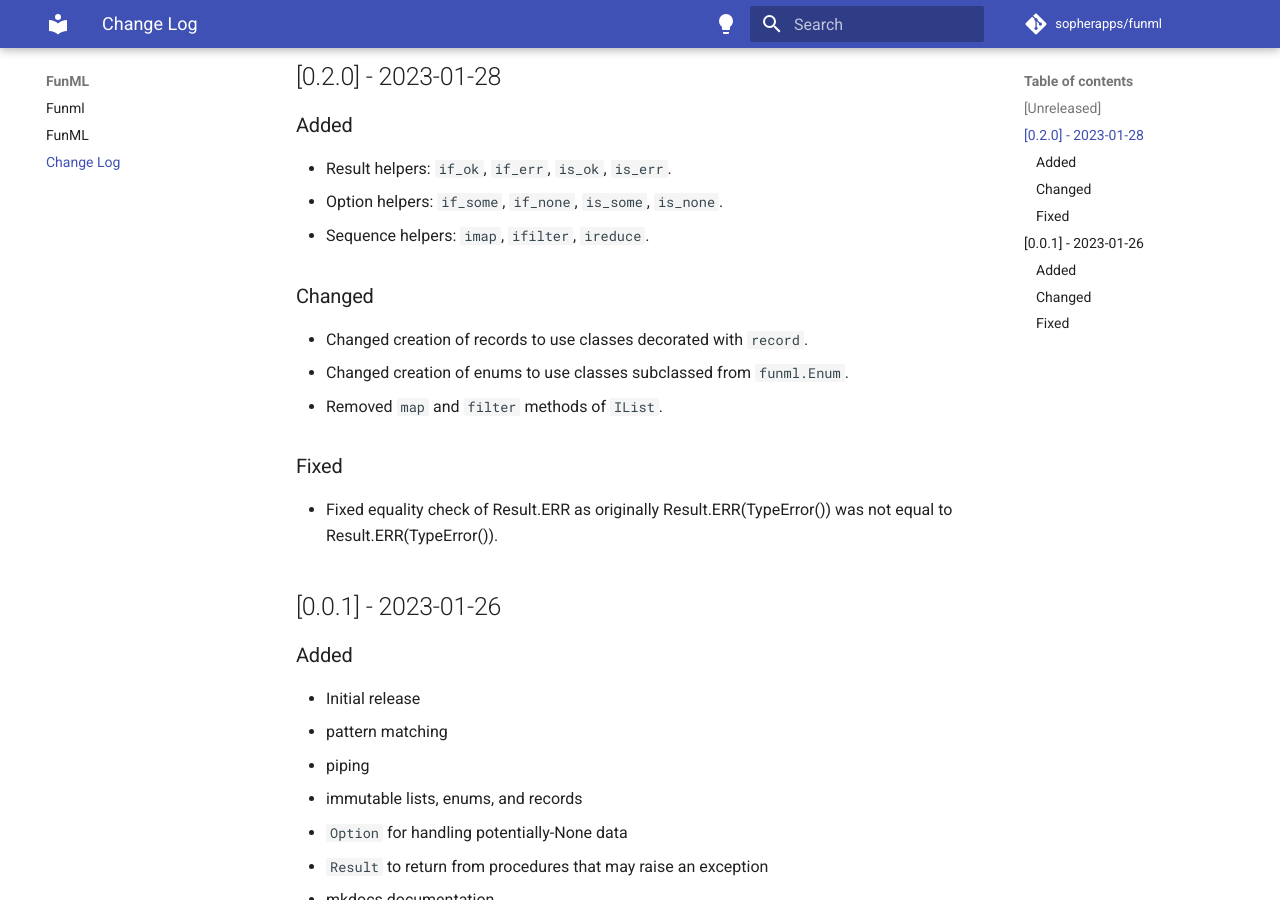
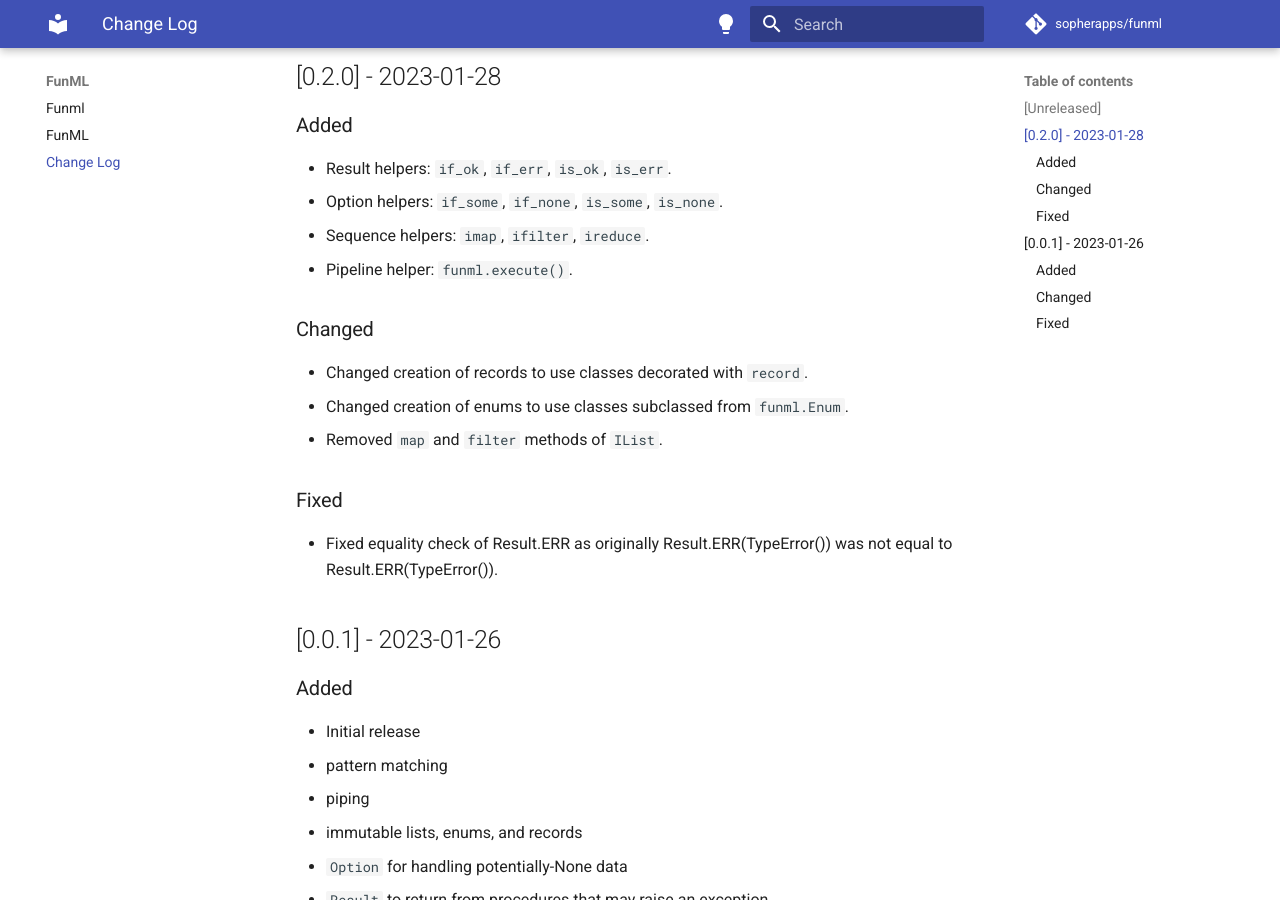
Before and after one commit to sopherapps/funml, an MkDocs documentation site: the page built from docs/change-log.md, in a window 1280 px wide and 900 px high, scrolled down 303 px. Built offline with MkDocs 1.6.1 and Material for MkDocs 9.7.7, drawn with Linux system fonts in a browser that asks for light colours; comment, search, counter and statistics services are not loaded.

Commit message:
Fix Changelog for v0.2.0

```diff
--- a/docs/change-log.md
+++ b/docs/change-log.md
@@ -14,6 +14,7 @@ and this project adheres to [Semantic Versioning](http://semver.org/).
 - Result helpers: `if_ok`, `if_err`, `is_ok`, `is_err`.
 - Option helpers: `if_some`, `if_none`, `is_some`, `is_none`.
 - Sequence helpers: `imap`, `ifilter`, `ireduce`.
+- Pipeline helper: `funml.execute()`.
 
 ### Changed
 
```
Also changed, not shown: CHANGELOG.md (+1 -0 lines).
